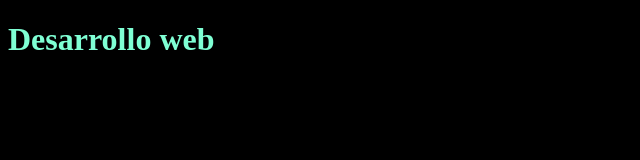
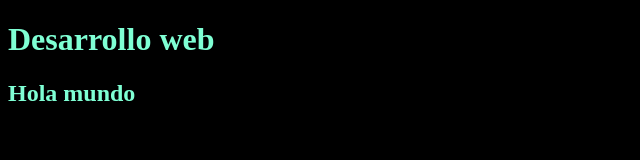
Before and after one commit to Daniweb4/primera-web, a plain HTML site: page index.html in a window 1280 px wide. Shown: the whole page, without its empty margins (0-640 px from the left). Drawn offline with Linux system fonts and the light colour scheme.

Commit message:
agregar estilo al h2

```diff
--- a/css/style.css
+++ b/css/style.css
@@ -3,4 +3,6 @@ body{
 }
 h1{
     color: aquamarine;
+}h2{
+    color: aquamarine;
 }
```
